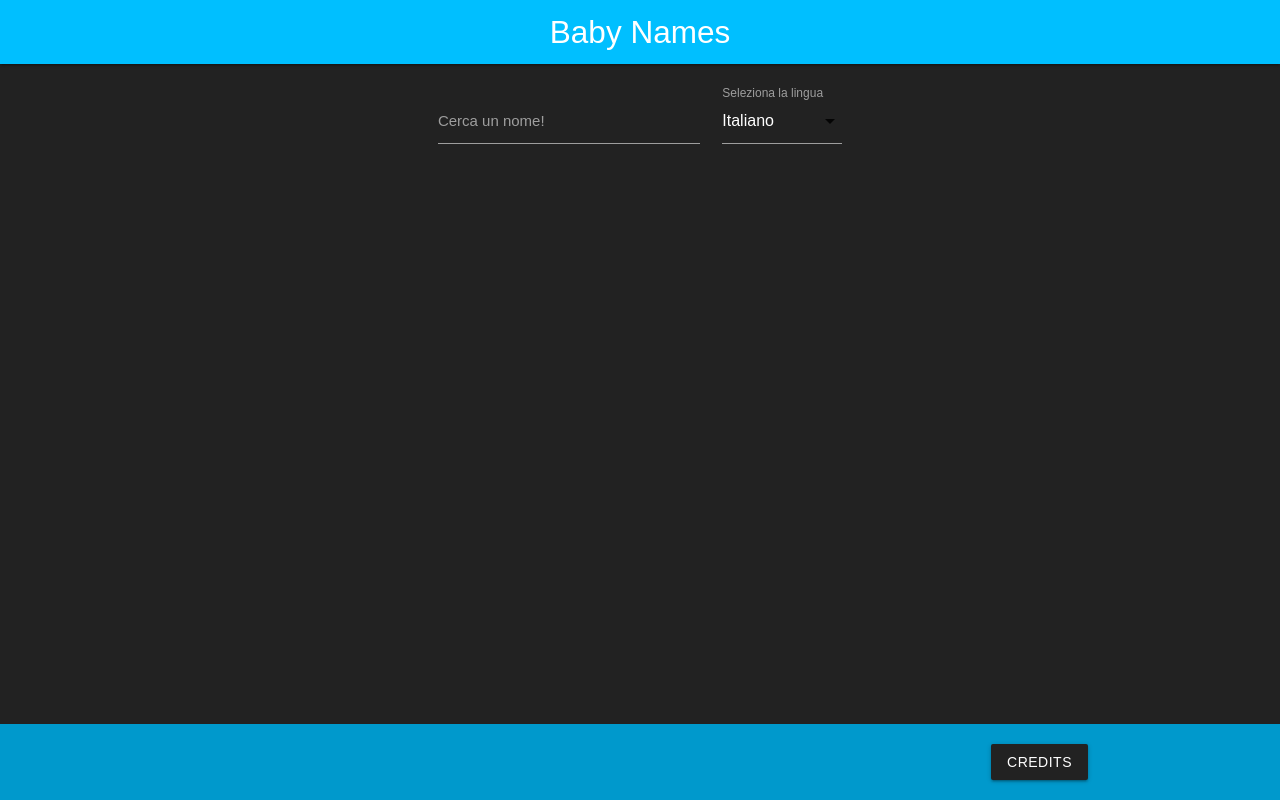
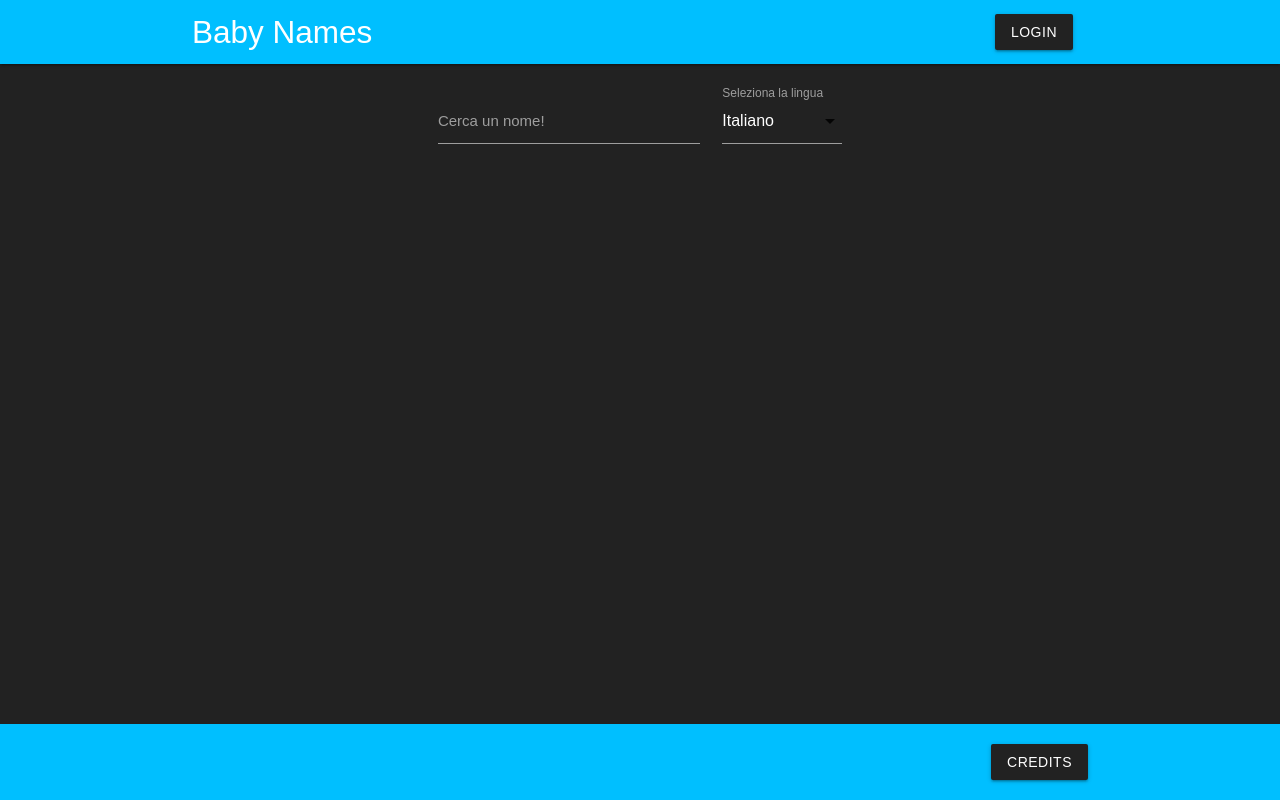
Before and after one commit to SymonRod/flask_babynames, a Flask app: page / in a window 1280 px wide. Run offline with Flask 2, Linux system fonts and the light colour scheme; some web fonts are replaced.

Commit message:
Added login logout

```diff
--- a/app.py
+++ b/app.py
@@ -1,11 +1,18 @@
-from flask import Flask, redirect, url_for
-from flask import Flask, render_template
-from flask import request
-from flask import jsonify
-from db import session, Nomi, MiPiace
+import random
+import string
+from app_secret import secret
+from flask import Flask, render_template, request, jsonify, url_for, redirect
+from flask import session as flask_session
+from sqlalchemy.sql.functions import user
+from db import session, Nomi, MiPiace, UserTest
+from passlib.hash import pbkdf2_sha256
 
 
 app = Flask(__name__, static_url_path='',)
+
+
+def id_generator(size=6, chars=string.ascii_uppercase + string.ascii_lowercase + string.digits):
+    return ''.join(random.choice(chars) for _ in range(size))
 
 
 @app.route("/newUtente")
@@ -28,7 +35,79 @@ def getLikes():
     return jsonify(likes)
 
 
-@app.route("/api/getNames")
+@app.route("/login")
+def verifyUser():
+    try:
+        username = request.args["username"]
+        passwd = request.args["password"]
+    except Exception as e:
+        return "Error"
+
+    for user in session.query(UserTest.nickname, UserTest.password, UserTest.salt).filter(UserTest.nickname == username):
+        passwd = pbkdf2_sha256.hash(
+            passwd, rounds=200000, salt=user.salt.encode())
+
+        if passwd == user.password:
+            flask_session['logged'] = True
+            flask_session['nickname'] = user.nickname
+            return redirect("/")
+
+    return "Username o password incorretti!"
+
+
+@app.route("/addUser")
+def addUser():
+    try:
+        username = request.args["username"]
+        passwd = request.args["password"]
+        if("salt" in request.args.keys()):
+            salt = request.args["salt"]
+        else:
+            salt = id_generator(40)
+    except Exception as e:
+        return "Error"
+
+    for user in session.query(UserTest.nickname).filter(UserTest.nickname == username):
+        return 'Username alredy exits!'
+
+    passwd = pbkdf2_sha256.hash(passwd, rounds=200000, salt=salt.encode())
+
+    user = UserTest(nickname=username, password=passwd, salt=salt)
+
+    session.add(user)
+
+    session.commit()
+
+    return "User added!"
+
+
+# @app.route("/testhash")
+# def testhash():
+#     try:
+#         passwd = request.args["passwd"]
+#         if("salt" in request.args.keys()):
+#             salt = request.args["salt"]
+#         else:
+#             salt = id_generator(40)
+#     except Exception as e:
+#         return "Error"
+#     passwd = pbkdf2_sha256.hash(passwd, rounds=200000, salt=salt.encode())
+#     return "salt: "+salt+" | pass: "+passwd
+
+
+@app.route("/logout")
+def logout():
+    vars = []
+    for key in flask_session:
+        vars.append(key)
+
+    for key in vars:
+        flask_session.pop(key)
+
+    return redirect("/")
+
+
+@ app.route("/api/getNames")
 def getNames():
     try:
         search_name = request.args["name"]
@@ -51,10 +130,11 @@ def getNames():
     return jsonify(nomi)
 
 
-@app.route("/")
+@ app.route("/")
 def index():
-    return render_template("index.html")
+    return render_template("index.html", session=flask_session)
 
 
 if __name__ == "__main__":
+    app.secret_key = secret
     app.run(debug=True)
--- a/requirements.txt
+++ b/requirements.txt
@@ -1,2 +1,4 @@
 flask
 sqlalchemy
+passlib
+Flask-Session
--- a/static/css/white_black_theme.css
+++ b/static/css/white_black_theme.css
@@ -19,9 +19,6 @@ main {
     flex: 1 0 auto;
 
 }
-
-
-
 
 
 /* label focus color */
@@ -92,7 +89,7 @@ ul.dropdown-content.select-dropdown li span {
 
 .page-footer {
 
-    background-color: #0099cc !important;
+    background-color: #00BFFF !important;
 
 }
 
@@ -138,13 +135,25 @@ ul.dropdown-content.select-dropdown li span {
 
 
 
-.nav-wrapper {
-
-    background-color: #00BFFF;
-
+nav {
+    background-color: #00BFFF !important;
 }
 
+.btn {
+    background-color: #00BFFF;
+}
 
+.btn:hover {
+    background-color: #222;
+}
+
+.btn-inverted {
+    background-color: #222 !important;
+}
+
+.btn-inverted:hover {
+    background-color: #00BFFF !important;
+}
 
 [type="checkbox"]:checked+span:not(.lever):before {
 
--- a/templates/nav.html
+++ b/templates/nav.html
@@ -1,7 +1,23 @@
 <nav>
-    <div class="nav-wrapper">
-        <a href="#" class="brand-logo center">Baby Names</a>
-        <ul id="nav-mobile" class="right hide-on-med-and-down">
+    <div class="container">
+        <a href="#" class="brand-logo">Baby Names</a>
+
+        <ul class="right hide-on-med-and-down">
+            {% if session['logged'] %}
+            <li>
+                {{ "Bentornato "+session['nickname']}}
+            </li>
+            <li>
+                <a href="/logout" class="btn btn-inverted">Logout</a>
+            </li>
+            {% else %}
+            <li>
+                <a href="/login" class="btn btn-inverted">login</a>
+            </li>
+            {% endif %}
+
+
+
         </ul>
     </div>
 </nav>
```
Also changed, not shown: db.py (+16 -4 lines), 1 other file.
